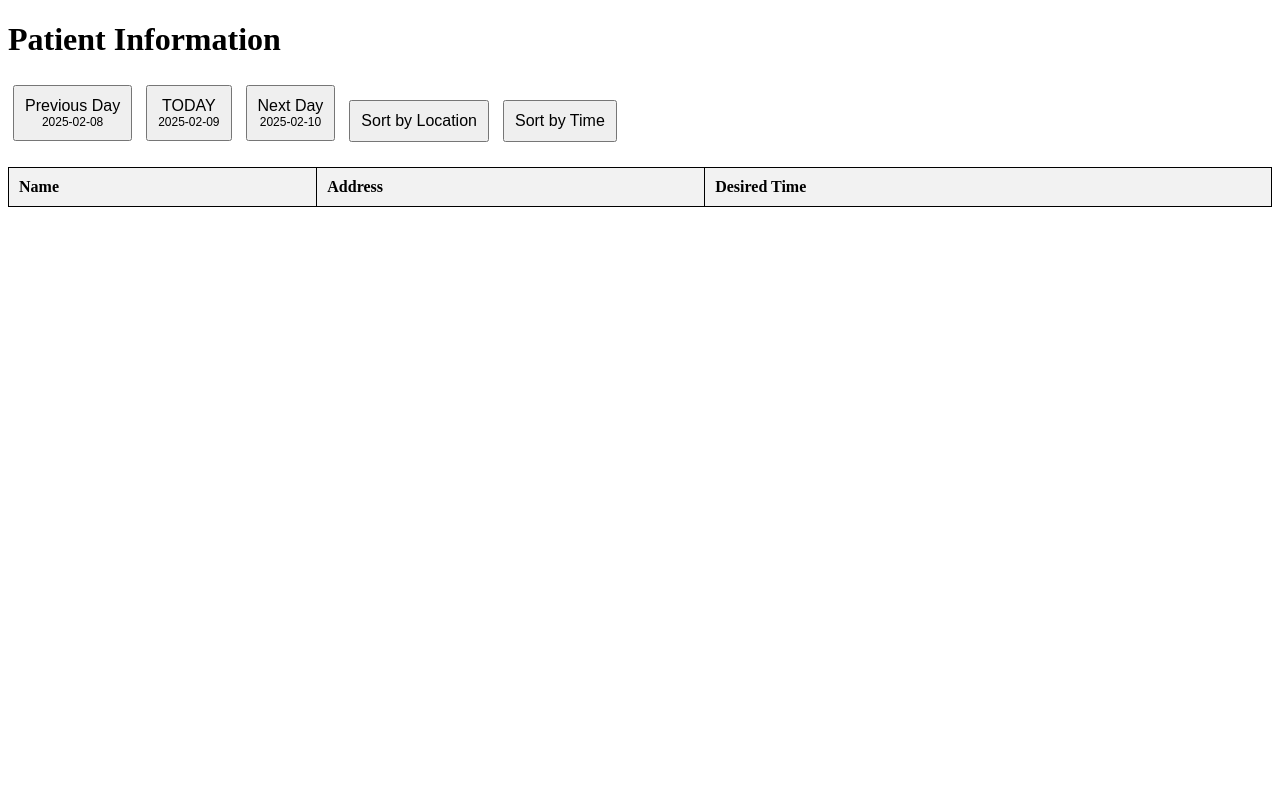
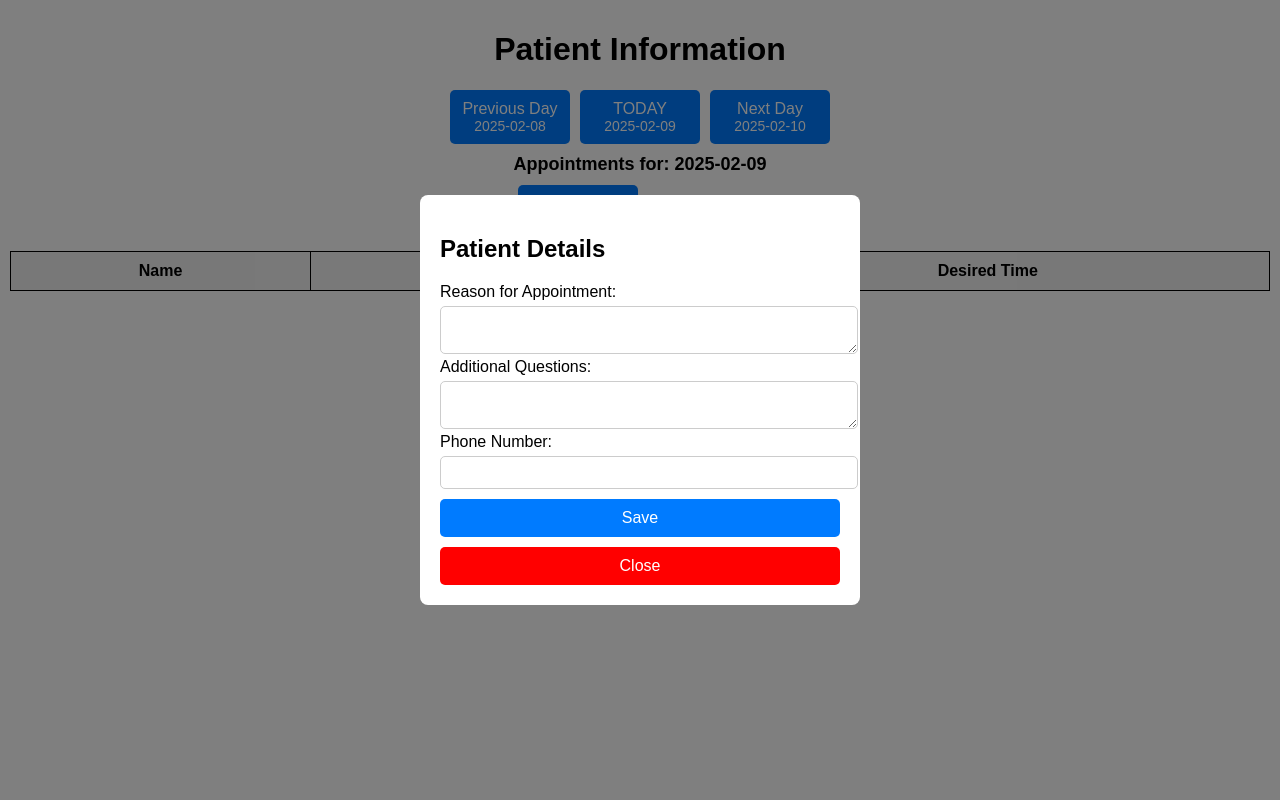
Before and after one commit to jruwet92/medAIssit, a Flask app: page / in a window 1280 px wide. Run offline with Flask 3, Linux system fonts and the light colour scheme; tables that the repository leaves empty hold one stand-in row (values such as "Sample post"); data that the repository does not hold is empty.

Commit message:
Update frontend.html

```diff
--- a/templates/frontend.html
+++ b/templates/frontend.html
@@ -1,42 +1,138 @@
 <!DOCTYPE html>
-<html>
+<html lang="en">
 <head>
+    <meta charset="UTF-8">
+    <meta name="viewport" content="width=device-width, initial-scale=1.0">
     <title>Patient Information</title>
     <style>
+        body {
+            font-family: Arial, sans-serif;
+            text-align: center;
+            margin: 0;
+            padding: 10px;
+        }
+
+        .nav-buttons {
+            display: flex;
+            justify-content: center;
+            gap: 10px;
+            margin-bottom: 10px;
+        }
+
         button {
             padding: 10px;
-            margin: 5px;
             font-size: 16px;
+            width: 120px;
+            border: none;
+            background-color: #007BFF;
+            color: white;
+            border-radius: 5px;
+            cursor: pointer;
         }
+
+        button:hover {
+            background-color: #0056b3;
+        }
+
         .date-text {
-            font-size: 12px;
+            font-size: 14px;
             display: block;
         }
+
+        #displayedDate {
+            font-size: 18px;
+            font-weight: bold;
+            margin-bottom: 10px;
+        }
+
         table {
             width: 100%;
             border-collapse: collapse;
-            margin-top: 20px;
+            margin-top: 10px;
         }
+
         th, td {
             border: 1px solid black;
             padding: 10px;
+            text-align: center;
+        }
+
+        th {
+            background-color: #f2f2f2;
+        }
+
+        /* Mobile Optimization */
+        @media screen and (max-width: 600px) {
+            table {
+                font-size: 14px;
+            }
+
+            button {
+                font-size: 14px;
+                padding: 8px;
+                width: auto;
+            }
+
+            .nav-buttons {
+                flex-direction: column;
+                align-items: center;
+            }
+        }
+
+        /* Modal (Pop-up) Styling */
+        .modal {
+            display: none;
+            position: fixed;
+            z-index: 1;
+            left: 0;
+            top: 0;
+            width: 100%;
+            height: 100%;
+            background-color: rgba(0, 0, 0, 0.5);
+            display: flex;
+            justify-content: center;
+            align-items: center;
+        }
+
+        .modal-content {
+            background-color: white;
+            padding: 20px;
+            border-radius: 8px;
+            width: 90%;
+            max-width: 400px;
             text-align: left;
         }
-        th {
-            background-color: #f2f2f2;
+
+        .modal input, .modal textarea {
+            width: 100%;
+            padding: 8px;
+            margin-top: 5px;
+            border: 1px solid #ccc;
+            border-radius: 5px;
+        }
+
+        .modal button {
+            margin-top: 10px;
+            width: 100%;
+        }
+
+        .close-btn {
+            background-color: red;
         }
     </style>
 </head>
 <body>
+
     <h1>Patient Information</h1>
 
-    <!-- Date Navigation Buttons -->
+    <!-- Navigation Buttons -->
+    <div class="nav-buttons">
         <button onclick="changeDay(-1)">
             Previous Day
             <span class="date-text" id="prevDay"></span>
         </button>
 
-    <button onclick="fetchPatients()">
+        <button onclick="goToToday()">
             TODAY
             <span class="date-text" id="todayDate"></span>
         </button>
@@ -45,12 +141,16 @@
             Next Day
             <span class="date-text" id="nextDay"></span>
         </button>
+    </div>
+
+    <!-- Displayed Date -->
+    <div id="displayedDate"></div>
 
     <!-- Sorting Buttons -->
     <button onclick="fetchPatients('address')">Sort by Location</button>
     <button onclick="fetchPatients('desired_time')">Sort by Time</button>
 
-    <!-- Table to Display Patients -->
+    <!-- Patient Table -->
     <table>
         <thead>
             <tr>
@@ -59,12 +159,30 @@
                 <th>Desired Time</th>
             </tr>
         </thead>
-        <tbody id="patientTableBody">
-        </tbody>
+        <tbody id="patientTableBody"></tbody>
     </table>
+
+    <!-- Pop-up Modal -->
+    <div id="patientModal" class="modal">
+        <div class="modal-content">
+            <h2>Patient Details</h2>
+            <label>Reason for Appointment:</label>
+            <textarea id="reason"></textarea>
+
+            <label>Additional Questions:</label>
+            <textarea id="questions"></textarea>
+
+            <label>Phone Number:</label>
+            <input type="text" id="phone">
+
+            <button onclick="savePatientDetails()">Save</button>
+            <button class="close-btn" onclick="closeModal()">Close</button>
+        </div>
+    </div>
 
     <script>
         let selectedDate = new Date(); // Default to today's date
+        let selectedPatient = null; // Store selected patient for modal
 
         function formatDate(date) {
             return date.toISOString().split('T')[0]; // YYYY-MM-DD format
@@ -80,10 +198,18 @@
             let nextDate = new Date(selectedDate);
             nextDate.setDate(nextDate.getDate() + 1);
             document.getElementById("nextDay").innerText = formatDate(nextDate);
+
+            document.getElementById("displayedDate").innerText = "Appointments for: " + formatDate(selectedDate);
         }
 
         function changeDay(offset) {
             selectedDate.setDate(selectedDate.getDate() + offset);
+            updateDateButtons();
+            fetchPatients();
+        }
+
+        function goToToday() {
+            selectedDate = new Date();
             updateDateButtons();
             fetchPatients();
         }
@@ -99,18 +225,43 @@
             const patients = await response.json();
             const tableBody = document.getElementById('patientTableBody');
 
-            tableBody.innerHTML = patients.map(p =>
-                `<tr>
+            tableBody.innerHTML = patients.map((p, index) =>
+                `<tr onclick="openPatientModal(${index})">
                     <td>${p.name}</td>
                     <td>${p.address}</td>
                     <td>${p.desired_time}</td>
                 </tr>`
             ).join('');
+
+            // Store patients for modal reference
+            window.patientList = patients;
+        }
+
+        function openPatientModal(index) {
+            selectedPatient = window.patientList[index];
+            document.getElementById("reason").value = selectedPatient.reason || "";
+            document.getElementById("questions").value = selectedPatient.questions || "";
+            document.getElementById("phone").value = selectedPatient.phone || "";
+            document.getElementById("patientModal").style.display = "flex";
+        }
+
+        function closeModal() {
+            document.getElementById("patientModal").style.display = "none";
+        }
+
+        function savePatientDetails() {
+            if (selectedPatient) {
+                selectedPatient.reason = document.getElementById("reason").value;
+                selectedPatient.questions = document.getElementById("questions").value;
+                selectedPatient.phone = document.getElementById("phone").value;
+            }
+            closeModal();
         }
 
         // Initialize page
         updateDateButtons();
         fetchPatients();
     </script>
+
 </body>
 </html>
```
Lines whose indentation alone changed are shown as unchanged.
